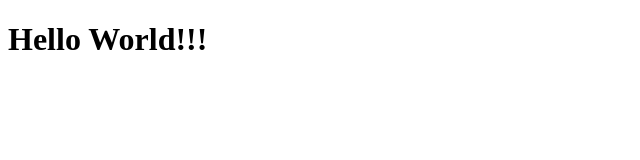
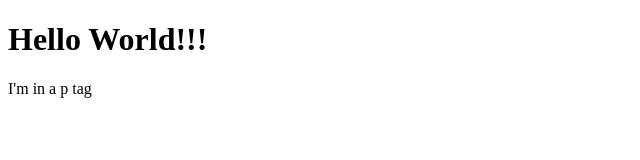
Before and after one commit to RafaelPaulo/budget-in-line, a plain HTML site: page index.html in a window 1280 px wide. Shown: the full height of the page, 0-640 px from the left. Drawn offline with Linux system fonts and the light colour scheme.

Commit message:
adding a p tag

```diff
--- a/index.html
+++ b/index.html
@@ -6,5 +6,6 @@
     </head>
     <body>
         <h1>Hello World!!!</h1>
+        <p>I'm in a p tag</p>
     </body>
 </html>
```
